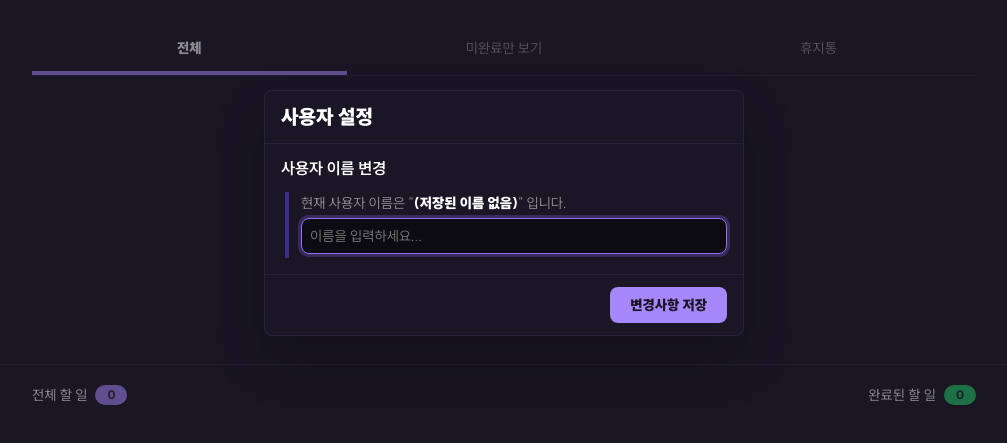
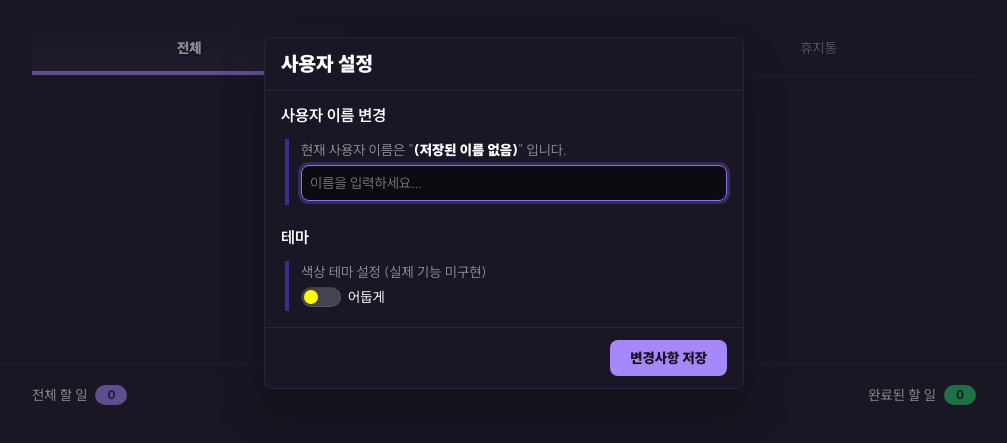
Before and after one commit to SoRaang/MyLittleThings, a website built with Vite: page index.html in a window 1280 px wide. Shown: the part 187-630 px from the top of the page, without its empty margins (136-1143 px from the left). Built offline with nearby package versions, Linux system fonts and the light colour scheme; a web font is replaced by a local one.

Commit message:
색상 테마 설정 외형만 추가

```diff
--- a/assets/css/layouts/_headers.scss
+++ b/assets/css/layouts/_headers.scss
@@ -161,8 +161,11 @@
     }
 
     &.current {
-        background-image: linear-gradient(to top, rgb(var(--clr-theme)) .2rem, transparent .2rem);
+        background-image:
+            linear-gradient(to top, rgb(var(--clr-theme)) .2rem, transparent .2rem),
+            linear-gradient(to top, rgb(var(--clr-theme) / .1), transparent);
         font-weight: 900;
+        text-shadow: 0 .1rem .1rem rgb(0 0 0 / .75);
         opacity: 1;
     }
 }
--- a/assets/css/layouts/_subPages.scss
+++ b/assets/css/layouts/_subPages.scss
@@ -24,6 +24,9 @@
 }
 
 #modalContent {
+    display: flex;
+    flex-flow: column nowrap;
+    gap: 1.2rem;
     padding: .8rem;
     border-block: 1px solid rgb(var(--clr-theme) / .1);
 }
@@ -74,6 +77,61 @@
     }
 }
 
+#chkToggleColor {
+    display: none;
+
+    & + label {
+        display: block;
+        position: relative;
+        width: 2rem;
+        height: 1rem;
+        border: {
+            block-start: 1px solid rgb(0 0 0 / .1);
+            block-end: 1px solid rgb(255 255 255 / .1);
+            inline-start: 1px solid rgb(0 0 0 / .1);
+            inline-end: 1px solid rgb(255 255 255 / .1);
+        }
+        border-radius: 50rem;
+        background-color: rgb(var(--clr-surface-50));
+        transition: .3s;
+        cursor: pointer;
+
+        &::before {
+            display: block;
+            position: absolute;
+            inset-block: .1rem;
+            inset-inline-start: .1rem;
+            right: auto;
+            aspect-ratio: 1 / 1;
+            border-radius: 100%;
+            background-color: yellow;
+            transition: .3s;
+            content: '';
+        }
+
+        &::after {
+            position: absolute;
+            inset-block: 0;
+            inset-inline-start: calc(100% + .4rem);
+            margin-block: auto;
+            height: fit-content;
+            content: '어둡게';
+        }
+    }
+
+    &:checked + label {
+        background-color: rgb(var(--clr-warn));
+
+        &::before {
+            translate: calc(100% + .3rem);
+        }
+
+        &::after {
+            content: '밝게';
+        }
+    }
+}
+
 #modalButtonContainer {
     display: flex;
     justify-content: flex-end;
--- a/assets/scripts/base.js
+++ b/assets/scripts/base.js
@@ -397,7 +397,7 @@ function createAlert(msg, warnType) {
  * 1. localStorage에서 가지고 오는 배열을 직접적으로 조작할 수 없기 때문에 매 조작마다 배열 재생성과 리로드 필요 (해결)
  * 2. 내용 수정 어려움 (해결)
  * 3. 사용자 정보 입력받는 모달 미완성 (해결)
- * 4. 색상 테마 전환은 시간적으로 어려울 것 같다.
+ * 4. 색상 테마 전환은 시간적으로 어려울 것 같다. (외형만 추가)
  */
 
 console.log('%cMyLittleThings', 'font-size: 48px; color: slateblue; font-family: Arial; font-weight: 900;');
--- a/index.html
+++ b/index.html
@@ -5,9 +5,9 @@
         <meta charset="UTF-8" />
         <meta name="viewport" content="width=device-width, initial-scale=1.0" />
 
-        <title> MyLittleThings </title>
+        <title> MyLittleThings ✔️ </title>
 
-        <meta name="title" content="MyLittleThings" />
+        <meta name="title" content="MyLittleThings ✔️" />
         <meta name="description" content="A simple and yet powerful To-Do list" />
 
         <link rel="preload" as="font" type="font/woff2" crossorigin="" href="./assets/fonts/SUIT-Variable.woff2">
@@ -110,6 +110,19 @@
                             <input type="text" id="txtUserName" placeholder="이름을 입력하세요..." minlength="2" maxlength="12" required>
                         </div>
                     </div>
+
+                    <div class="modal-section">
+                        <h4 class="modal-section-title">테마</h4>
+
+                        <div class="modal-section-content">
+                            <p class="modal-section-description">색상 테마 설정 (실제 기능 미구현)</p>
+
+                            <div>
+                                <input type="checkbox" id="chkToggleColor">
+                                <label for="chkToggleColor"></label>
+                            </div>
+                        </div>
+                    </div>
                 </div> <!-- #modalContent -->
 
                 <div id="modalButtonContainer">
```
Also changed, not shown: assets/css/style.css.
